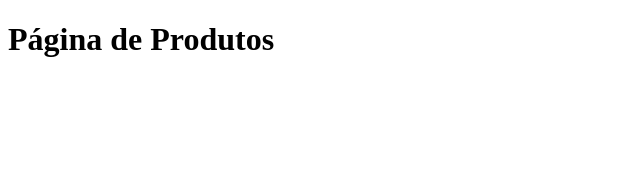
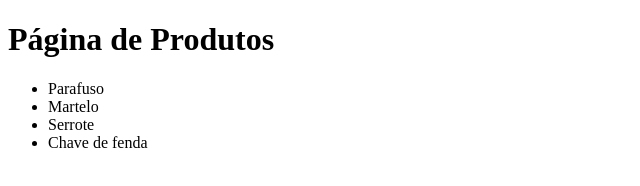
Before and after one commit to acpalan/primeiro-pepositorio, a plain HTML site: page index.html in a window 1280 px wide. Shown: the whole page, without its empty margins (0-640 px from the left). Drawn offline with Linux system fonts and the light colour scheme.

Commit message:
Finalizada tela de produtos

```diff
--- a/index.html
+++ b/index.html
@@ -7,5 +7,11 @@
 </head>
 <body>
     <h1>Página de Produtos</h1>
+    <ul>
+        <li>Parafuso</li>
+        <li>Martelo</li>
+        <li>Serrote</li>
+        <li>Chave de fenda</li>
+    </ul>
 </body>
 </html>
```
